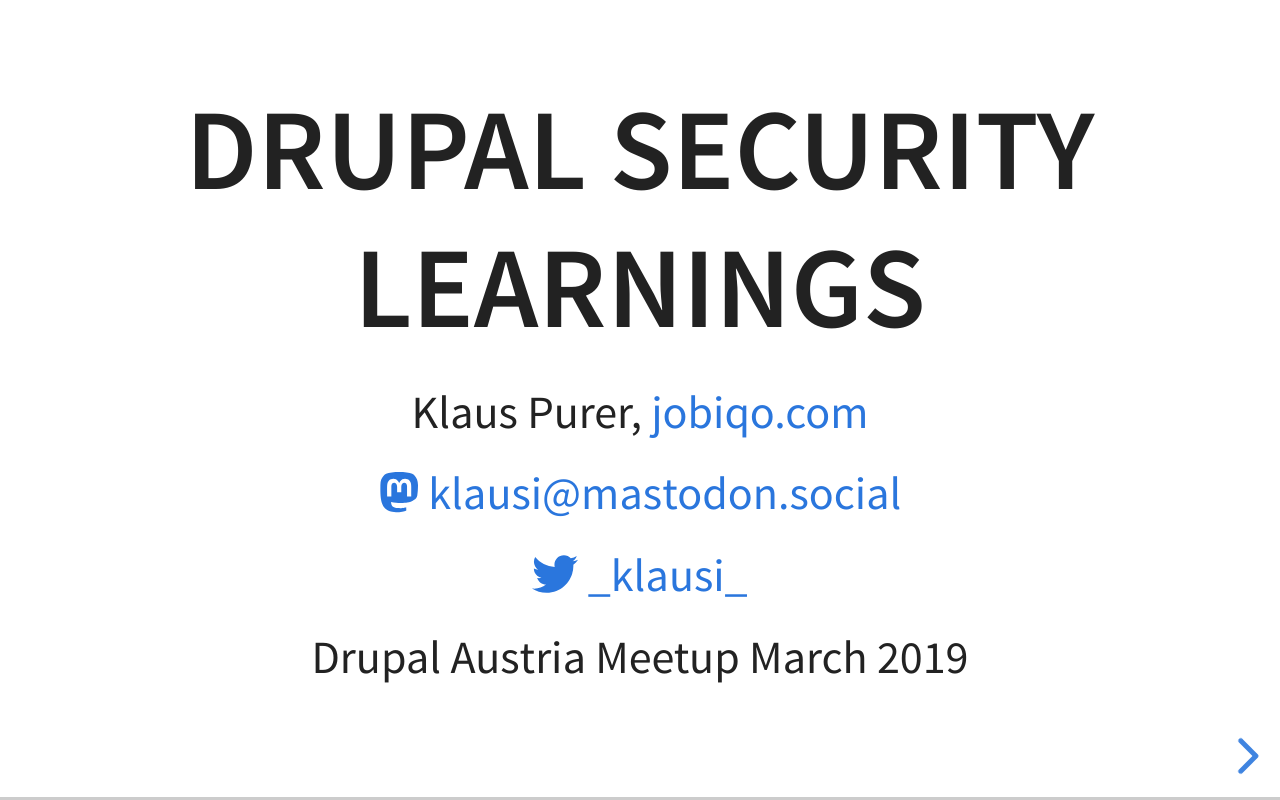
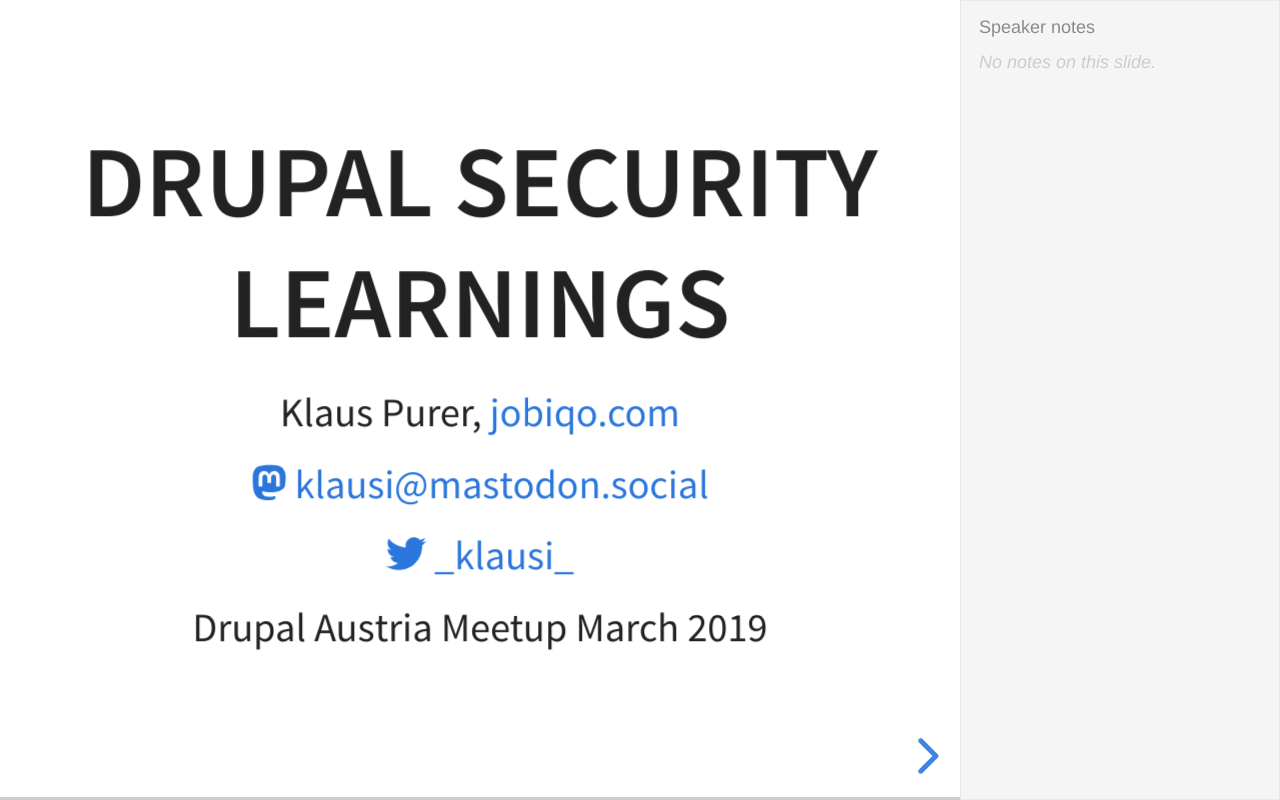
Before and after one commit to klausi/sec-learnings2019, a website: page index.html in a window 1280 px wide. Drawn offline with Linux system fonts and the light colour scheme.

Commit message:
Show notes per default on github

```diff
--- a/index.html
+++ b/index.html
@@ -302,7 +302,7 @@
 		// - https://github.com/hakimel/reveal.js#dependencies
 		Reveal.initialize({
 			fragmentInURL: true,
-			showNotes: false,
+			showNotes: true,
 			dependencies: [
 				{ src: 'plugin/markdown/marked.js' },
 				{ src: 'plugin/markdown/markdown.js' },
```
